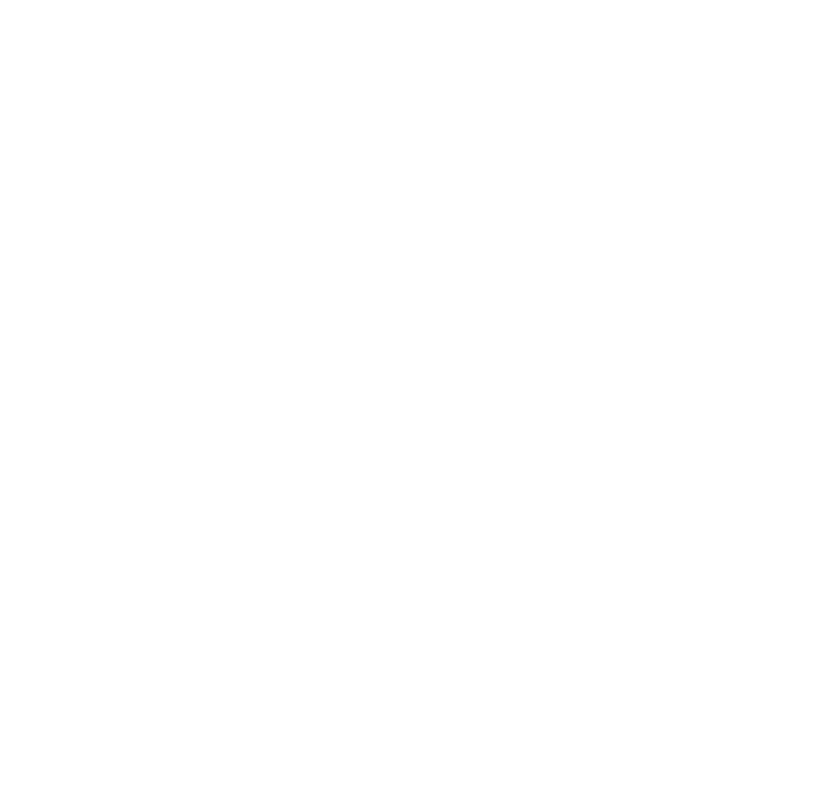
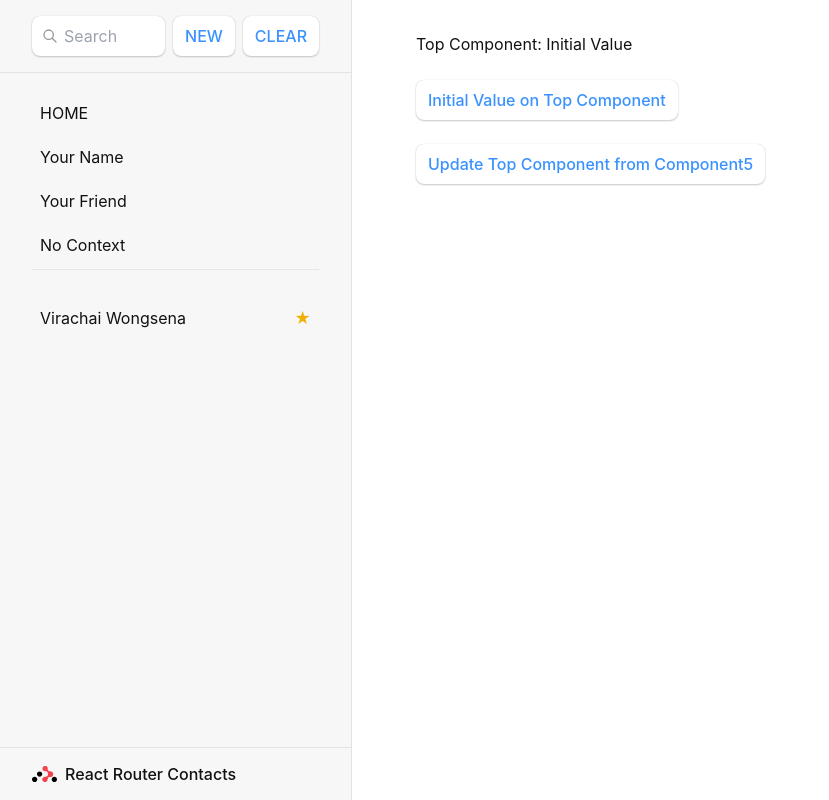
Before and after one commit to jsd-genkx/react-router-virachai, a React (Vite) app: page /no-context in a window 1280 px wide. Before the commit this address had no page. Shown: the whole page, without its empty margins (0-829 px from the left). Built offline with nearby package versions, Linux system fonts and the light colour scheme.

Commit message:
set props top component without useContext

```diff
--- a/src/main.jsx
+++ b/src/main.jsx
@@ -13,6 +13,7 @@
   clear as rootClear,
 } from "./routes/root";
 import Contact, { loader as contactLoader } from "./routes/contact";
+import NoContext from "./routes/no-context";
 // import {
 //   deleteContactAll as clearFt,
 //   createContact as newFt,
@@ -33,6 +34,10 @@
     errorElement: <ErrorPage />,
     loader: rootLoader,
     children: [
+      {
+        path: "/no-context",
+        element: <NoContext />,
+      },
       {
         path: "/",
         element: <div>Hello world!</div>,
--- /dev/null
+++ b/src/routes/no-context.jsx
@@ -0,0 +1,91 @@
+import { useState } from "react";
+import PropTypes from "prop-types";
+
+Component2.propTypes = {
+  handlePropChange: PropTypes.func.isRequired,
+};
+Component3.propTypes = {
+  handlePropChange: PropTypes.func.isRequired,
+};
+Component4.propTypes = {
+  handlePropChange: PropTypes.func.isRequired,
+};
+Component5.propTypes = {
+  handlePropChange: PropTypes.func.isRequired,
+};
+
+// Top Component
+export default function NoContext() {
+  const [propValue, setPropValue] = useState("Initial Value");
+
+  const handlePropChange = (newValue) => {
+    setPropValue(newValue);
+  };
+  if (!handlePropChange) return <></>;
+  return (
+    <div>
+      <p>Top Component: {propValue}</p>
+      <p> &nbsp;</p>
+      <div>
+        <button onClick={() => setPropValue("Initial Value")}>
+          Initial Value on Top Component
+        </button>
+      </div>
+      <p> &nbsp;</p>
+      <Component2 handlePropChange={handlePropChange} />
+    </div>
+  );
+}
+
+// Component 2
+function Component2({ handlePropChange }) {
+  return <Component3 handlePropChange={handlePropChange} />;
+}
+
+// Component 3
+function Component3({ handlePropChange }) {
+  return <Component4 handlePropChange={handlePropChange} />;
+}
+
+// Component 4
+function Component4({ handlePropChange }) {
+  return <Component5 handlePropChange={handlePropChange} />;
+}
+
+// Component 5
+function Component5({ handlePropChange }) {
+  const handleClick = () => {
+    handlePropChange("New Value from Component5");
+  };
+
+  return (
+    <div>
+      <button onClick={handleClick}>
+        Update Top Component from Component5
+      </button>
+    </div>
+  );
+}
+
+/**
+ * **Explanation:**
+
+This component structure demonstrates a common pattern in React: **prop drilling**.
+The `handlePropChange` function is passed down from the `TopComponent` to `Component5` through intermediate components.
+
+When the button in `Component5` is clicked:
+1. The `handleClick` function is triggered.
+2. It calls the `handlePropChange` function, which is received by the `TopComponent`.
+3. The `TopComponent` updates its state, causing a re-render and updating the displayed value.
+
+**Key Considerations:**
+
+- **Prop Drilling:** While effective for simple scenarios, prop drilling can become complex and less maintainable in larger applications with many nested components.
+- **Context API:** The `useContext` hook offers a more elegant solution for sharing data across multiple levels of components, especially when the data is required by many components.
+
+**Best Practices:**
+
+- For simple scenarios, prop drilling might suffice.
+- For complex applications, consider using the Context API to reduce prop drilling and improve code readability.
+- Always prioritize a balance between simplicity and maintainability when choosing a solution.
+*/
--- a/src/routes/root.jsx
+++ b/src/routes/root.jsx
@@ -95,6 +95,9 @@
             <li key="friend">
               <Link to={`contacts/2`}>Your Friend</Link>
             </li>
+            <li key="no-context">
+              <Link to={`no-context`}>No Context</Link>
+            </li>
             {/* <li key="random">
               <Link to={`contacts/3`}>
                 {Math.random().toString(36).substring(2, 9)}
```
